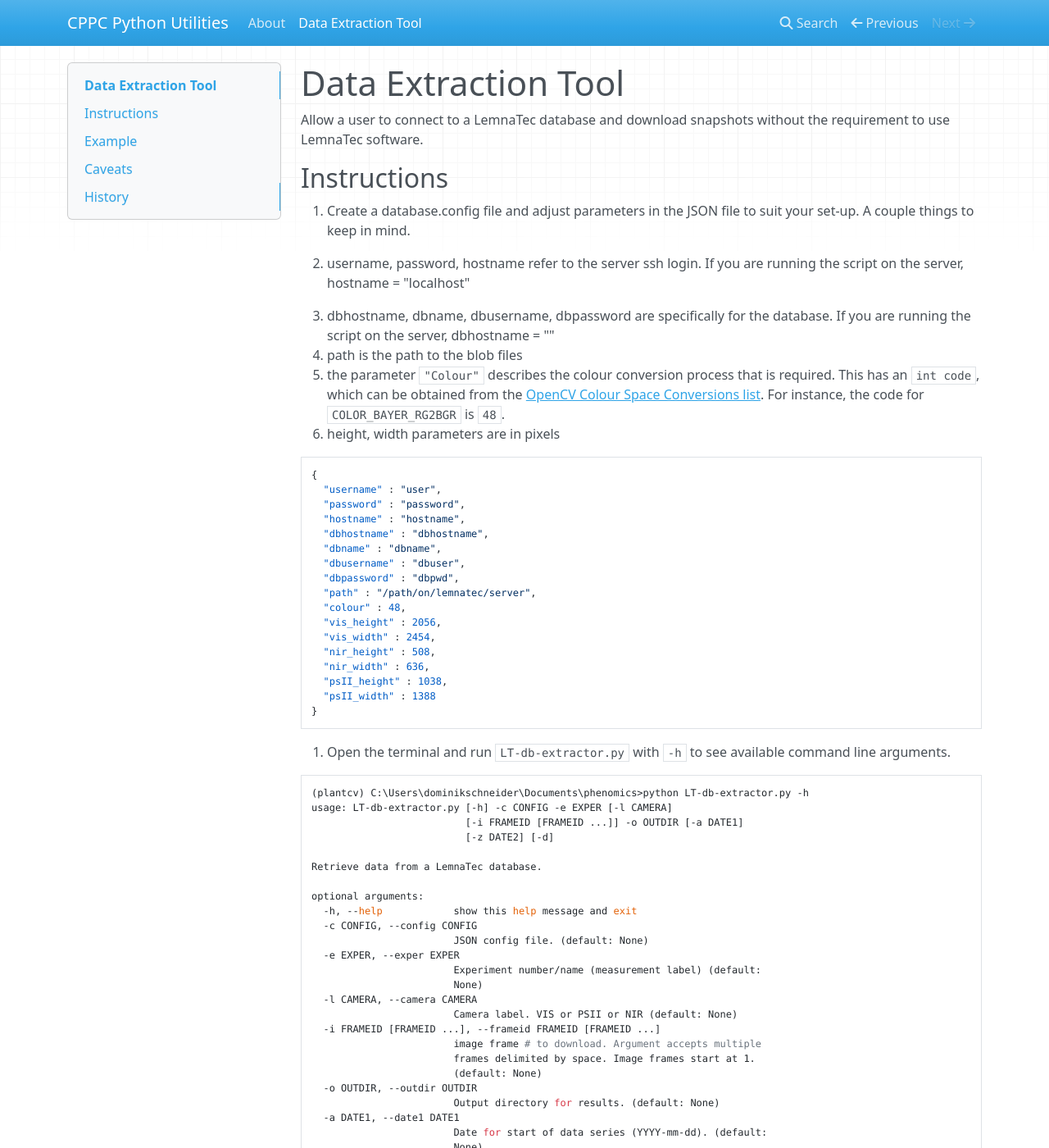
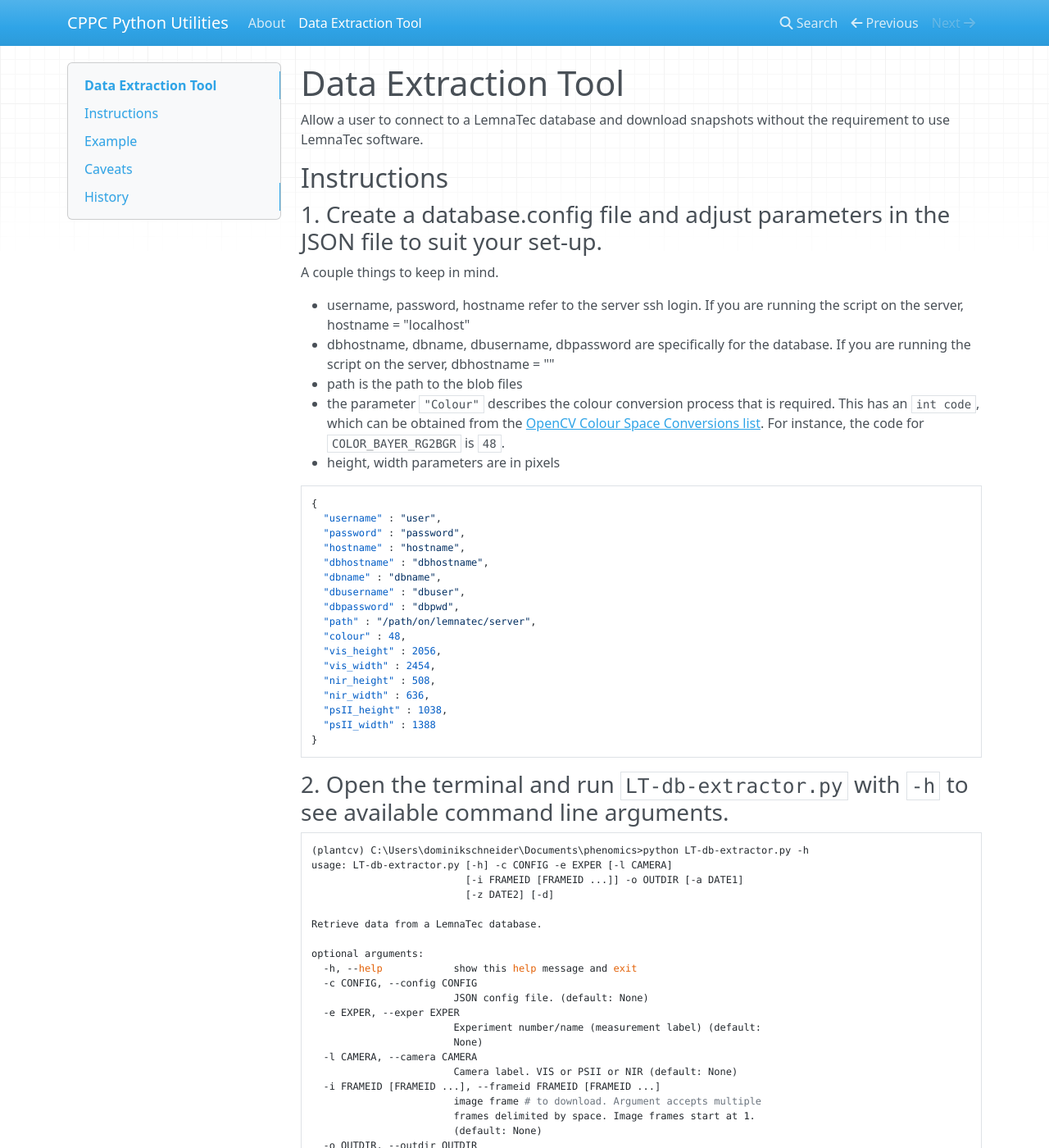
Before and after one commit to CougPhenomics/cppcpyutils, an MkDocs documentation site: the page built from docs/LT_db_extractor.md, in a window 1280 px wide and 1400 px high. Shown: the whole window at 82% size. Built offline with MkDocs 1.6.1, drawn with Linux system fonts in a browser that asks for light colours; nearby versions of some CDN libraries.

Commit message:
doc updates

````diff
--- a/docs/LT_db_extractor.md
+++ b/docs/LT_db_extractor.md
@@ -4,7 +4,8 @@ Allow a user to connect to a LemnaTec database and download snapshots without th
 
 ## Instructions
 
-1. Create a database.config file and adjust parameters in the JSON file to suit your set-up.
+### 1. Create a database.config file and adjust parameters in the JSON file to suit your set-up.
+
 A couple things to keep in mind.
 
 - username, password, hostname refer to the server ssh login. If you are running the script on the server, hostname = "localhost"
@@ -33,7 +34,8 @@ A couple things to keep in mind.
 }
 ```
 
-2. Open the terminal and run `LT-db-extractor.py` with `-h` to see available command line arguments.
+### 2. Open the terminal and run `LT-db-extractor.py` with `-h` to see available command line arguments.
+
 ```sh
 (plantcv) C:\Users\dominikschneider\Documents\phenomics>python LT-db-extractor.py -h
 usage: LT-db-extractor.py [-h] -c CONFIG -e EXPER [-l CAMERA]
@@ -70,7 +72,7 @@ optional arguments:
 
 Metadata of each image downloaded will be saved to a CSV.
 
-3. Utilise [PlantCV](https://github.com/danforthcenter/plantcv) to analyse your images!
+### 3. Utilise [PlantCV](https://github.com/danforthcenter/plantcv) to analyse your images!
 
 ## Example
 
````
